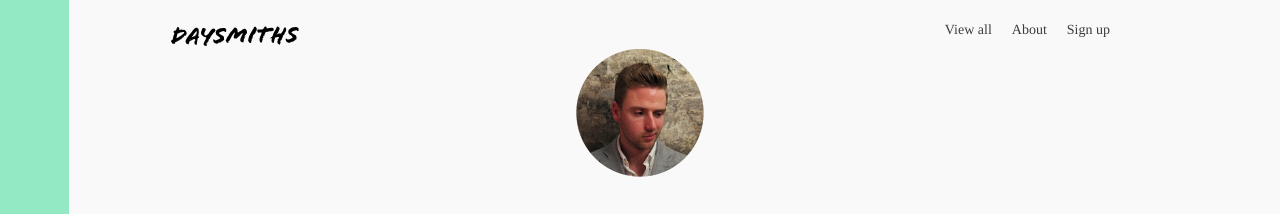
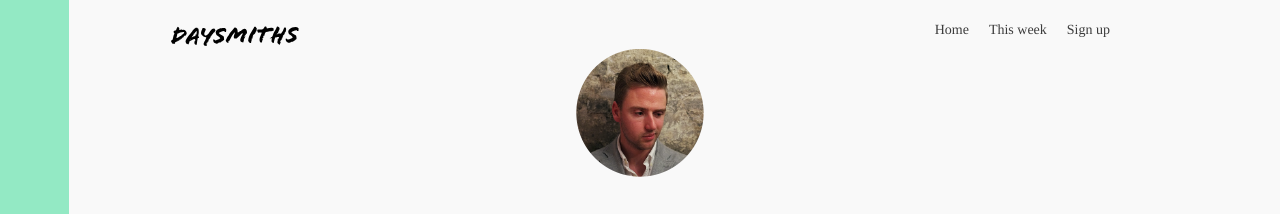
Before and after one commit to anothertompetty/daysmiths, a Jekyll site: the page built from tom.html, in a window 1280 px wide. Shown: the top 214 px of the page. Built offline with Jekyll 4.4.1, drawn with Linux system fonts in a browser that asks for light colours; nearby versions of some CDN libraries; Markdown is read by kramdown in place of the engine named in the settings.

Commit message:
updating welcome & nav copy

```diff
--- a/_layouts/default.html
+++ b/_layouts/default.html
@@ -67,8 +67,8 @@
 		<a href="#" id="menu-icon">Menu</a>
 
 		<ul id="menu">
-			<li><a href="index.html">View all</a></li>
-			<li><a href="/">About</a></li>
+			<li><a href="index.html">Home</a></li>
+			<li><a href="/">This week</a></li>
 			<li class="signup pulldown">Sign up</li>
 		</ul>
 
--- a/index.html
+++ b/index.html
@@ -4,7 +4,8 @@
 
 <h2 id="gradient">Your day, made</h2>
 
-<p class="about">Daysmiths has been created to make your day. By using personal experience, Daysmiths highlights the threads that stitch together the fabric of a city. Starting in London,</p>
+<p class="about">Your perfect day is more than a list of things to do. It&#8217;s how you get there, what you see, and what you discover along the way. Daysmiths is a curated list of perfect days. Starting in London, it&#8217;s here to make your day.
+</p>
 
 <span class="get-started"><a href="tom.html">Get started</a></span>
 
```
